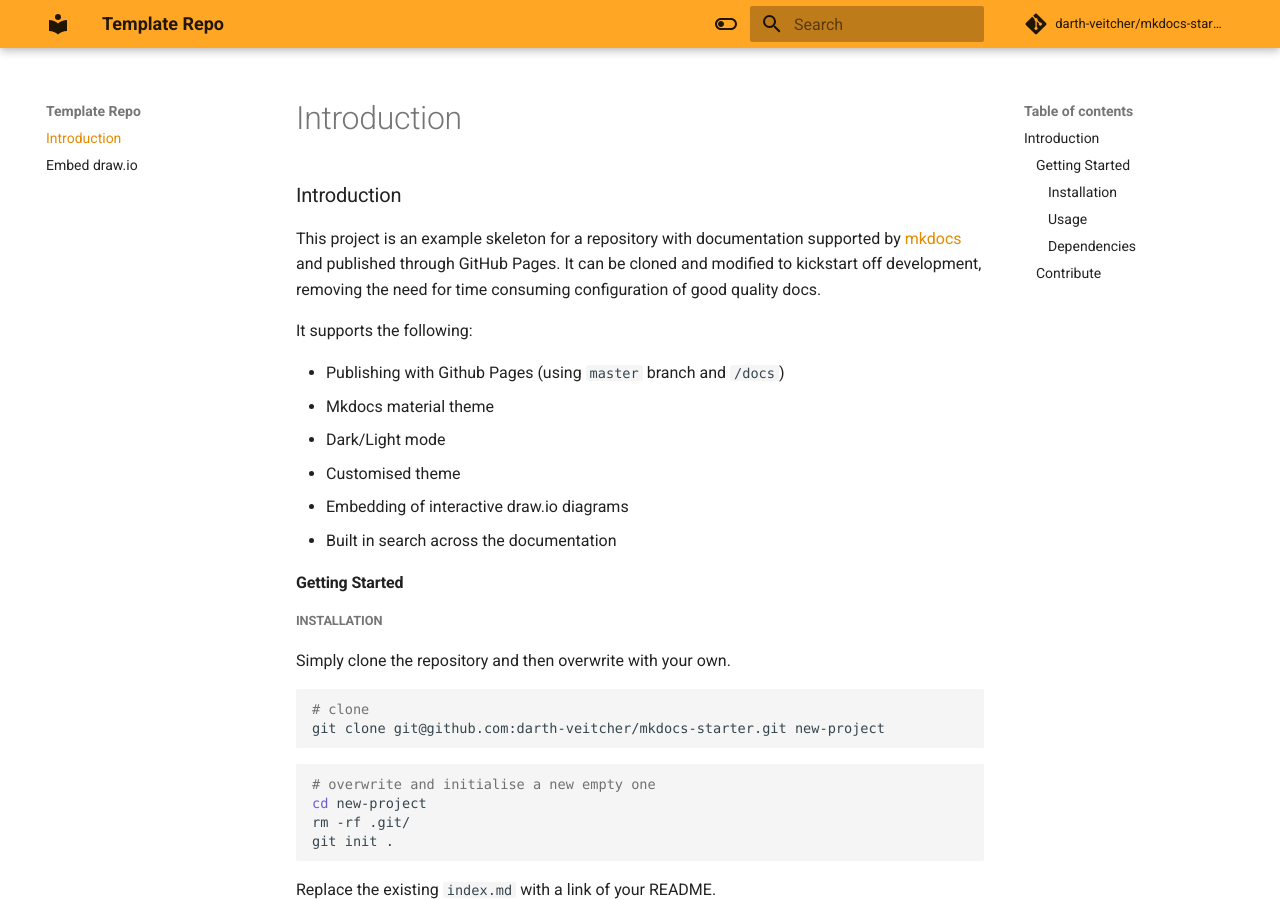
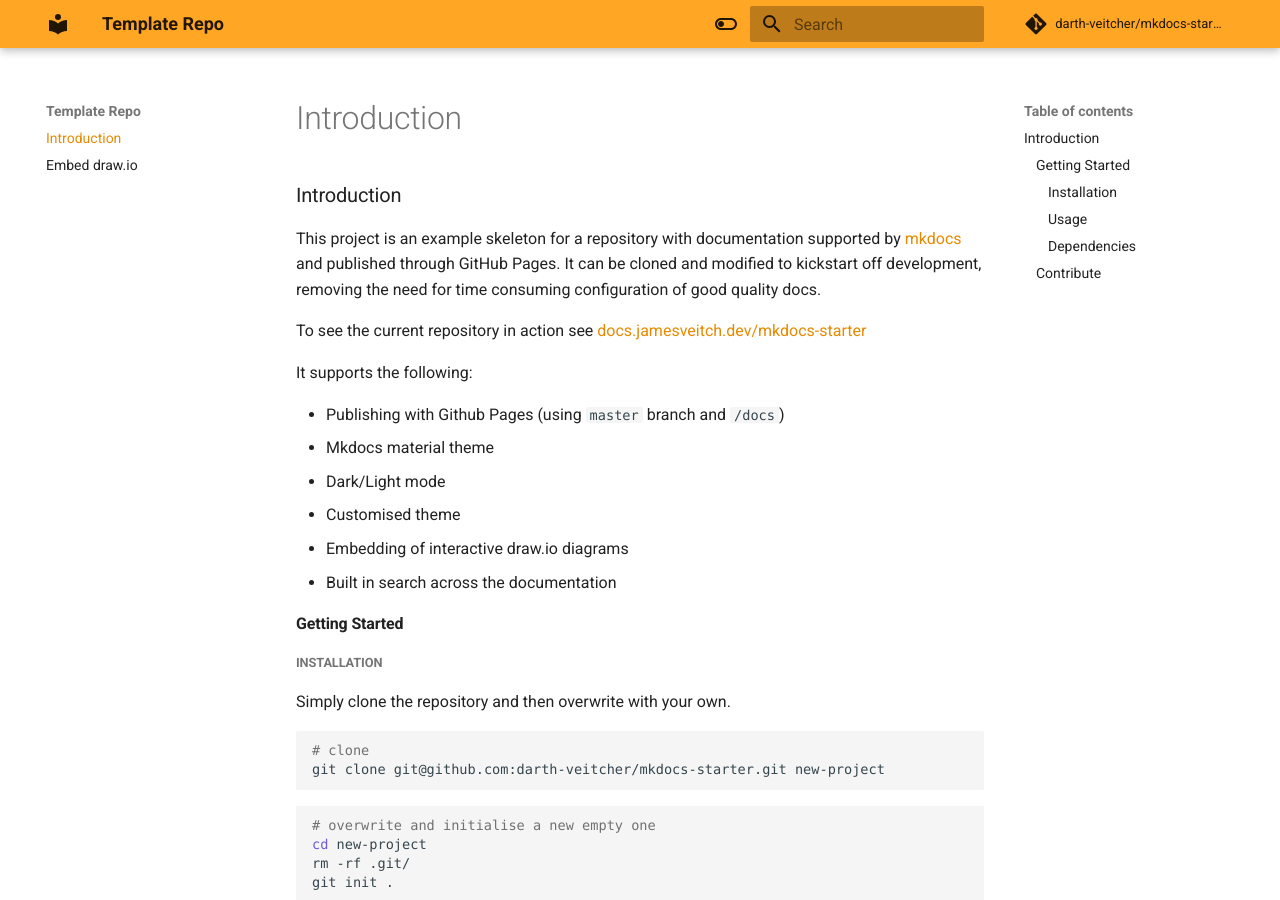
Before and after one commit to darth-veitcher/mkdocs-starter, an MkDocs documentation site: the page built from docs_src/index.md, in a window 1280 px wide and 900 px high. Built offline with MkDocs 1.6.1 and Material for MkDocs 9.7.7, drawn with Linux system fonts in a browser that asks for light colours; nearby versions of some CDN libraries; some web fonts are replaced; comment, search, counter and statistics services are not loaded.

Commit message:
update README

```diff
--- a/docs_src/index.md
+++ b/docs_src/index.md
@@ -1,6 +1,8 @@
 # Introduction
 
 This project is an example skeleton for a repository with documentation supported by [mkdocs](https://www.mkdocs.org) and published through GitHub Pages. It can be cloned and modified to kickstart off development, removing the need for time consuming configuration of good quality docs.
+
+To see the current repository in action see [docs.jamesveitch.dev/mkdocs-starter](https://docs.jamesveitch.dev/mkdocs-starter/)
 
 It supports the following:
 
```
